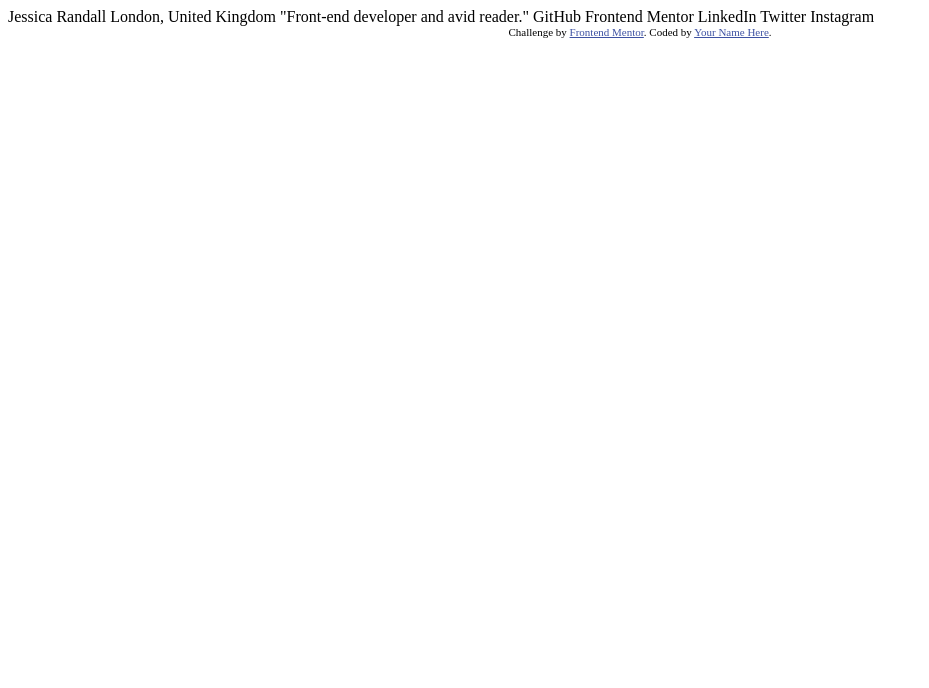
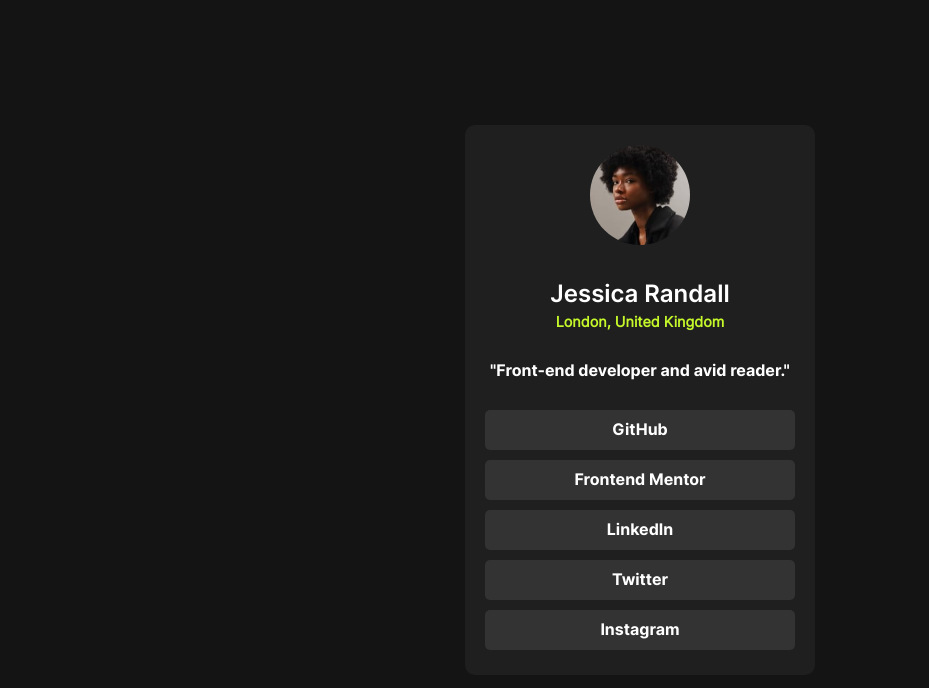
Before and after one commit to atul-kumar06/social-links-profile, a plain HTML site: page index.html in a window 1280 px wide. Shown: the whole page, without its empty margins (0-929 px from the left). Drawn offline with Linux system fonts and the light colour scheme.

Commit message:
project is completed

```diff
--- a/index.html
+++ b/index.html
@@ -1,34 +1,53 @@
 <!DOCTYPE html>
 <html lang="en">
+
 <head>
   <meta charset="UTF-8">
-  <meta name="viewport" content="width=device-width, initial-scale=1.0"> <!-- displays site properly based on user's device -->
+  <meta name="viewport" content="width=device-width, initial-scale=1.0">
+  <!-- displays site properly based on user's device -->
 
   <link rel="icon" type="image/png" sizes="32x32" href="./assets/images/favicon-32x32.png">
 
   <title>Frontend Mentor | Social links profile</title>
+  <link rel="stylesheet" href="style.css">
 
   <!-- Feel free to remove these styles or customise in your own stylesheet 👍 -->
   <style>
-    .attribution { font-size: 11px; text-align: center; }
-    .attribution a { color: hsl(228, 45%, 44%); }
+    .attribution {
+      font-size: 11px;
+      text-align: center;
+    }
+
+    .attribution a {
+      color: hsl(228, 45%, 44%);
+    }
   </style>
 </head>
+
 <body>
+  <div class="container">
+    <section class="top-section">
+      <img src="/assets/images/avatar-jessica.jpeg" alt="profile-pic">
+      <h1>Jessica Randall</h1>
+      <h2>London, United Kingdom</h2>
+      <p>"Front-end developer and avid reader."</p>
+    </section>
+    <section class="bottom-section">
+      <ul>
+        <li>GitHub</li>
+        <li>Frontend Mentor</li>
+        <li>LinkedIn</li>
+        <li>Twitter</li>
+        <li>Instagram</li>
+      </ul>
+    </section>
+  </div>
 
-  Jessica Randall
-  London, United Kingdom
-  "Front-end developer and avid reader."
 
-  GitHub
-  Frontend Mentor
-  LinkedIn
-  Twitter
-  Instagram
-
-  <div class="attribution">
+  <!-- <div class="attribution">
     Challenge by <a href="https://www.frontendmentor.io?ref=challenge" target="_blank">Frontend Mentor</a>.
     Coded by <a href="#">Your Name Here</a>.
-  </div>
+  </div> -->
 </body>
+
 </html>
--- a/style.css
+++ b/style.css
@@ -0,0 +1,96 @@
+* {
+    padding: 0;
+    margin: 0;
+    box-sizing: border-box;
+}
+
+html,body {
+    min-height: 100vh;
+    max-width: 100vw;
+}
+
+body{
+    background: hsl(0, 0%, 8%);
+    display: flex;
+    justify-content: center;
+    align-items: center;
+}
+
+@font-face {
+    font-family: 'inter-bold';
+    src: url(assets/fonts/static/Inter-Bold.ttf);
+}
+@font-face {
+    font-family: 'inter-regular';
+    src: url(assets/fonts/static/Inter-Regular.ttf);
+}
+@font-face {
+    font-family: 'inter-semibold';
+    src: url(assets/fonts/static/Inter-SemiBold.ttf);
+}
+@font-face {
+    font-family: 'inter-variablefont';
+    src: url(assets/fonts/Inter-VariableFont_slnt\,wght.ttf);
+}
+
+.container{
+    width: 350px;
+    height: 550px;
+    background:  hsl(0, 0%, 12%);
+    border-radius: 10px;
+    padding: 20px;
+    box-sizing: border-box;
+}
+
+.container img{
+    width: 100px;
+    border-radius: 50%;
+}
+
+.container .top-section{
+    color: hsl(0, 0%, 100%);
+    text-align: center;
+    margin-bottom: 30px;
+}
+
+.top-section h1{
+     font-family: 'inter-semibold';
+     font-size: 1.5rem;
+     margin:30px 0px 5px 0px
+}
+.top-section h2{
+  font-family: 'inter-regular';
+  font-size: 0.9rem;
+  color: hsl(75, 94%, 57%);
+  margin-bottom: 30px
+}
+
+.top-section p{
+    font-family: 'inter-bold';
+    font-size: 1rem;
+}
+
+.bottom-section{
+    color: hsl(0, 0%, 100%);
+}
+
+.bottom-section ul{
+    display: flex;
+    justify-content: center;
+    align-items: center;
+    flex-direction: column;
+    gap: 10px;
+
+}
+
+.bottom-section ul li{
+    list-style: none;
+     font-family: 'inter-bold';
+    background:  hsl(0, 0%, 20%);
+    width: 100%;
+    border-radius: 5px;
+    text-align: center;
+    height: 40px;
+    line-height: 2.4;
+
+}
```
